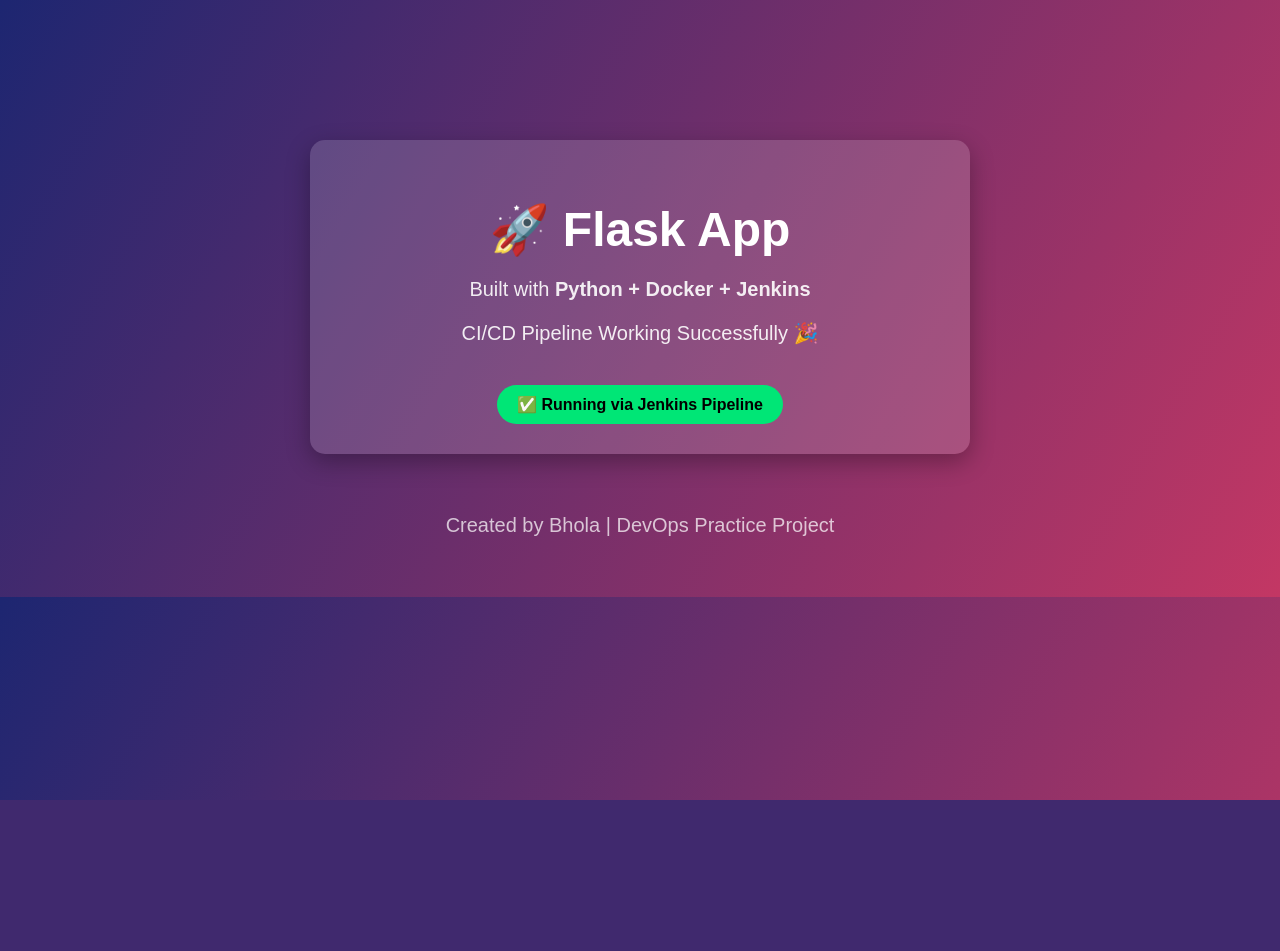
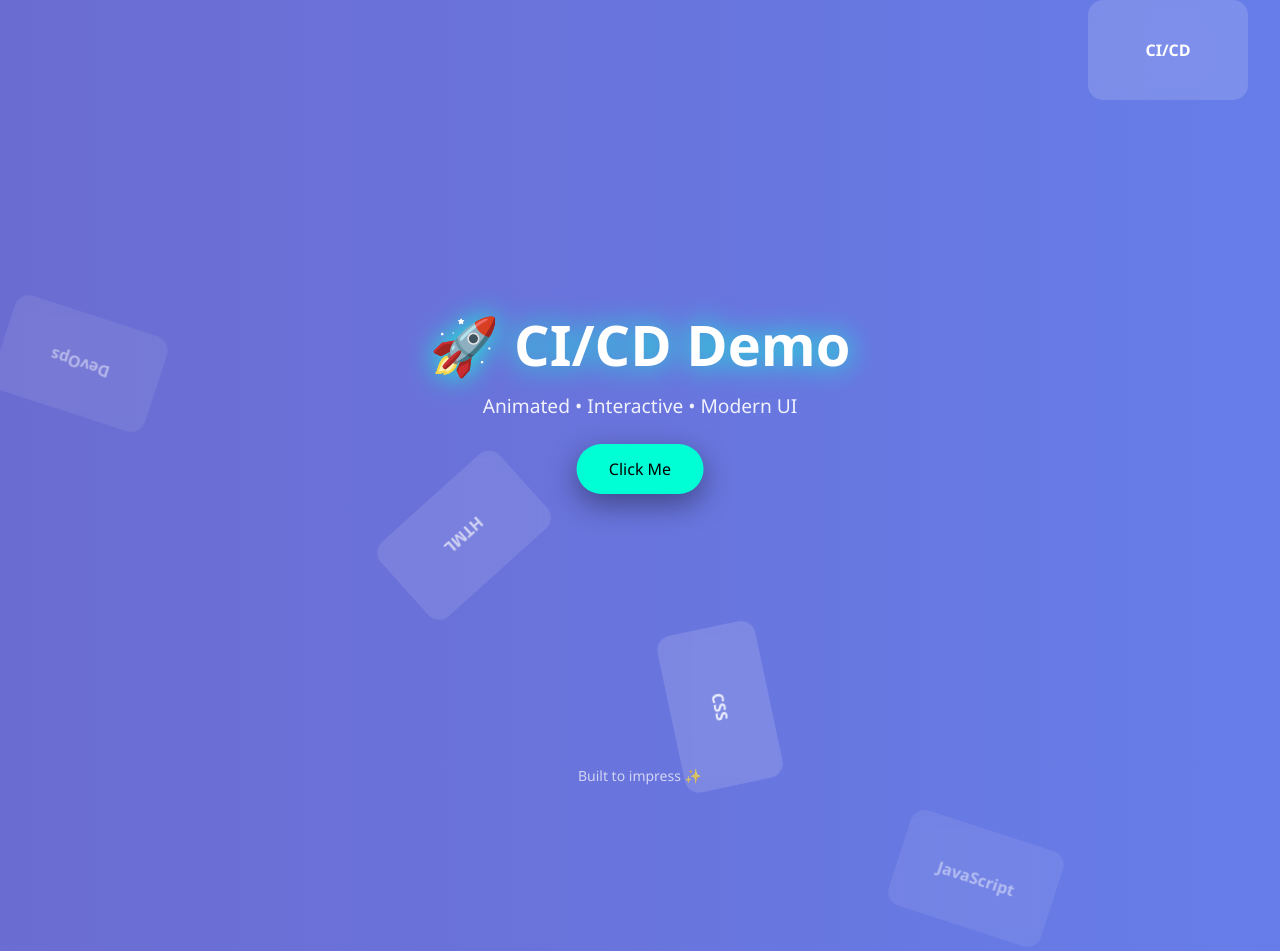
Before and after one commit to BHOLAHUNDEKARI/jenkins-python-docker, a Flask app: page / in a window 1280 px wide. Before the commit the page ends 800 px from the top, so only its background shows below. Run offline with Flask 3, Linux system fonts and the light colour scheme.

Commit message:
New index file

```diff
--- a/templates/index.html
+++ b/templates/index.html
@@ -1,75 +1,139 @@
 <!DOCTYPE html>
 <html lang="en">
 <head>
-    <meta charset="UTF-8">
-    <title>Jenkins Flask App</title>
+  <meta charset="UTF-8" />
+  <title>Interactive Animated Demo</title>
+
   <style>
-        body {
+    * {
       margin: 0;
-            font-family: Arial, Helvetica, sans-serif;
-            background: linear-gradient(120deg, #1d2671, #c33764);
-            color: white;
-            text-align: center;
+      padding: 0;
+      box-sizing: border-box;
+      font-family: "Segoe UI", sans-serif;
     }
 
-        .container {
-            margin-top: 100px;
-            padding: 40px;
+    body {
+      height: 100vh;
+      background: linear-gradient(270deg, #667eea, #764ba2, #43cea2);
+      background-size: 600% 600%;
+      animation: bgMove 15s ease infinite;
+      overflow: hidden;
+      color: white;
+    }
+
+    @keyframes bgMove {
+      0% { background-position: 0% 50%; }
+      50% { background-position: 100% 50%; }
+      100% { background-position: 0% 50%; }
+    }
+
+    .center {
+      position: absolute;
+      top: 50%;
+      left: 50%;
+      transform: translate(-50%, -50%);
+      text-align: center;
+      z-index: 10;
     }
 
     h1 {
-            font-size: 48px;
+      font-size: 3.5rem;
       margin-bottom: 10px;
+      animation: glow 2s infinite alternate;
+    }
+
+    @keyframes glow {
+      from { text-shadow: 0 0 10px #fff; }
+      to { text-shadow: 0 0 30px #00ffd5; }
     }
 
     p {
-            font-size: 20px;
+      font-size: 1.2rem;
       opacity: 0.9;
     }
 
-        .card {
-            background: rgba(255, 255, 255, 0.15);
-            border-radius: 15px;
-            padding: 30px;
-            max-width: 600px;
-            margin: auto;
-            box-shadow: 0 8px 25px rgba(0,0,0,0.3);
+    .btn {
+      margin-top: 25px;
+      padding: 14px 32px;
+      border: none;
+      border-radius: 30px;
+      background: #00ffd5;
+      color: #000;
+      font-size: 16px;
+      cursor: pointer;
+      transition: transform 0.3s, box-shadow 0.3s;
+      box-shadow: 0 10px 30px rgba(0,0,0,0.4);
     }
 
-        .badge {
-            display: inline-block;
-            margin-top: 20px;
-            padding: 10px 20px;
-            background: #00e676;
-            color: black;
-            font-weight: bold;
-            border-radius: 25px;
+    .btn:hover {
+      transform: scale(1.15);
+      box-shadow: 0 0 25px #00ffd5;
     }
 
+    /* Flying cards */
+    .card {
+      position: absolute;
+      width: 160px;
+      height: 100px;
+      background: rgba(255,255,255,0.15);
+      border-radius: 15px;
+      backdrop-filter: blur(10px);
+      display: flex;
+      align-items: center;
+      justify-content: center;
+      font-weight: bold;
+      animation: float 12s linear infinite;
+    }
+
+    @keyframes float {
+      0% {
+        transform: translateY(110vh) rotate(0deg);
+        opacity: 0;
+      }
+      10% { opacity: 1; }
+      100% {
+        transform: translateY(-150px) rotate(360deg);
+        opacity: 0;
+      }
+    }
+
+    .card:nth-child(1) { left: 10%; animation-delay: 0s; }
+    .card:nth-child(2) { left: 30%; animation-delay: 2s; }
+    .card:nth-child(3) { left: 50%; animation-delay: 4s; }
+    .card:nth-child(4) { left: 70%; animation-delay: 6s; }
+    .card:nth-child(5) { left: 85%; animation-delay: 8s; }
+
     footer {
-            margin-top: 60px;
+      position: absolute;
+      bottom: 15px;
+      width: 100%;
+      text-align: center;
       font-size: 14px;
-            opacity: 0.8;
+      opacity: 0.7;
     }
   </style>
 </head>
+
 <body>
 
-    <div class="container">
-        <div class="card">
-            <h1>🚀 Flask App</h1>
-            <p>Built with <b>Python + Docker + Jenkins</b></p>
-            <p>CI/CD Pipeline Working Successfully 🎉</p>
-
-            <div class="badge">
-                ✅ Running via Jenkins Pipeline
-            </div>
+  <div class="center">
+    <h1>🚀 CI/CD Demo</h1>
+    <p>Animated • Interactive • Modern UI</p>
+    <button class="btn" onclick="alert('This is a frontend demo!')">
+      Click Me
+    </button>
   </div>
 
+  <!-- Flying elements -->
+  <div class="card">HTML</div>
+  <div class="card">CSS</div>
+  <div class="card">JavaScript</div>
+  <div class="card">CI/CD</div>
+  <div class="card">DevOps</div>
+
   <footer>
-            <p>Created by Bhola | DevOps Practice Project</p>
+    Built to impress ✨
   </footer>
-    </div>
 
 </body>
 </html>
```
Lines whose indentation alone changed are shown as unchanged.
